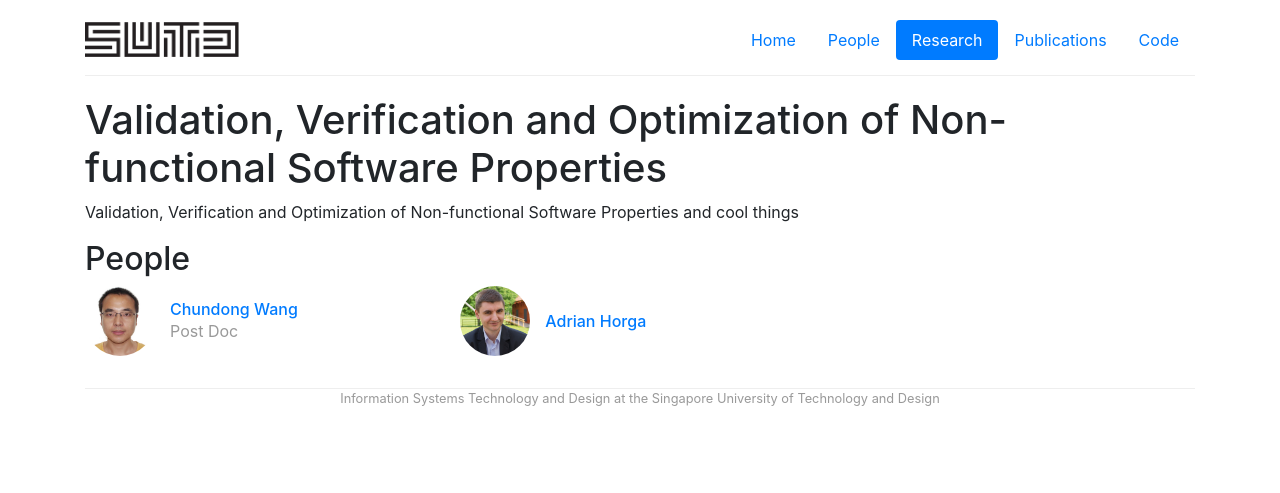
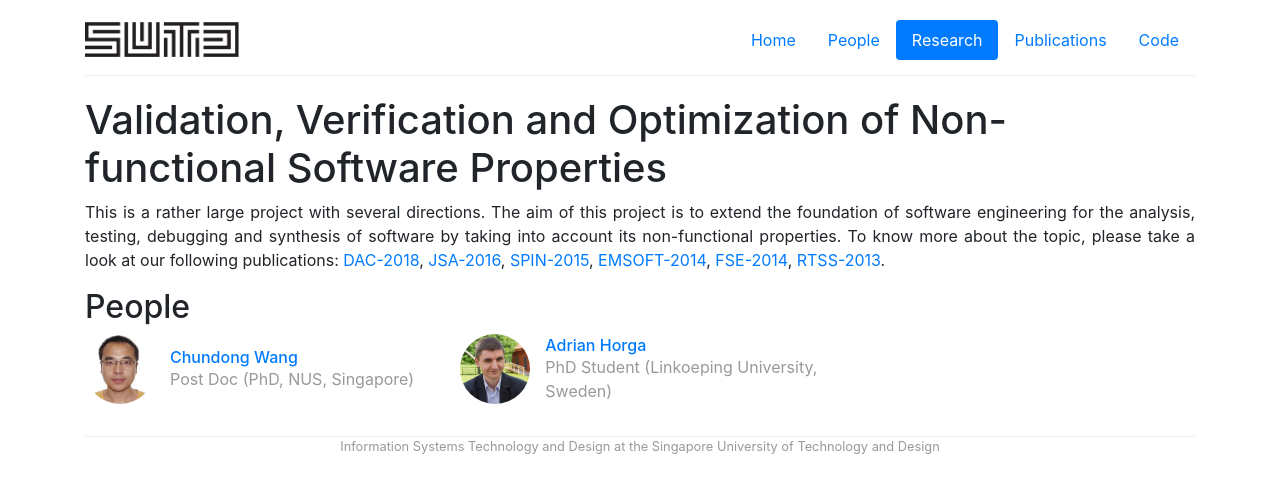
Before and after one commit to asset-group/asset-group.github.io, a Jekyll site: the page built from _projects/val-ver.md, in a window 1280 px wide. Shown: the top 493 px of the page. Built offline with Jekyll 4.4.1, drawn with Linux system fonts in a browser that asks for light colours.

Commit message:
updated information about projects and people

```diff
--- a/_projects/val-ver.md
+++ b/_projects/val-ver.md
@@ -2,7 +2,7 @@
 title: Validation, Verification and Optimization of Non-functional Software Properties
 
 description: |
-  Non-functional Software Properties
+  Validation, Verification and Optimization of Non-functional Software Properties (e.g. performance).
 
 people:
   - chundong
@@ -11,5 +11,17 @@ people:
 layout: project
 last-updated: 2015-05-05
 ---
+<p style="text-align:justify">
+			This is a rather large project with several directions. The aim of this project is to extend the
+			foundation of software engineering for the analysis, testing, debugging and synthesis of software
+			by taking into account its non-functional properties. To know more about the topic, please take
+			a look at our following publications:
 
-Validation, Verification and Optimization of Non-functional Software Properties and cool things
+			 <a href="https://sudiptac.bitbucket.io/papers/lawn.pdf">DAC-2018</a>,
+			 <a href="https://sudiptac.bitbucket.io/papers/grab.pdf">JSA-2016</a>,
+			 <a href="https://sudiptac.bitbucket.io/papers/mess_spin2015.pdf">SPIN-2015</a>,
+			 <a href="https://sudiptac.bitbucket.io/papers/gupt-emsoft.pdf">EMSOFT-2014</a>,
+			 <a href="https://sudiptac.bitbucket.io/papers/energytest.pdf">FSE-2014</a>,
+			 <a href="https://sudiptac.bitbucket.io/papers/cachetest.pdf">RTSS-2013</a>.
+
+</p>
```
Also changed, not shown: _data/people.yml (+46 -8 lines), _projects/autonomous-systems.md (+15 -3 lines), _projects/robots.md (+1 -1 lines), _projects/secure-embedded.md (+11 -3 lines), _projects/iiot-security.md (line endings or trailing spaces), 10 other files.
